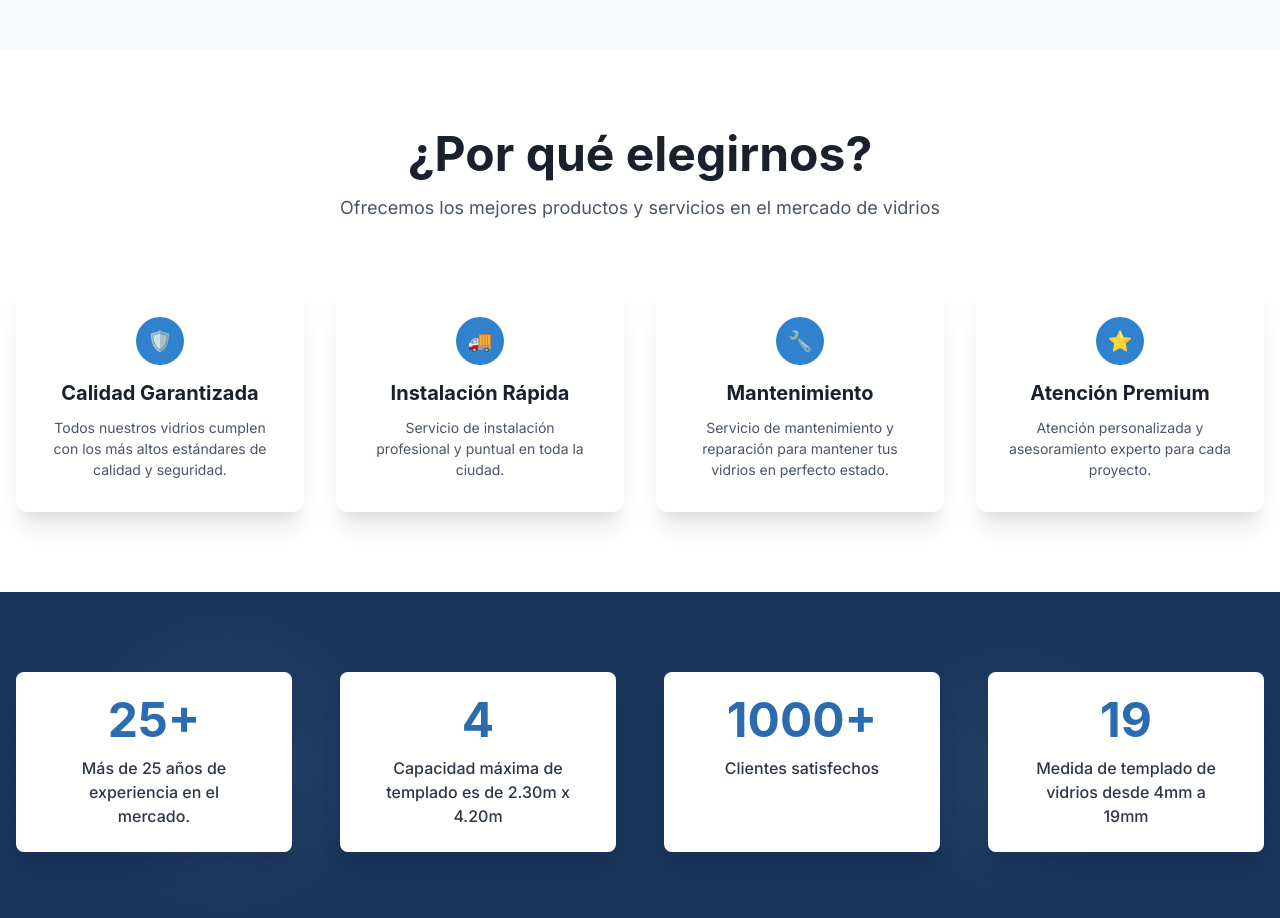
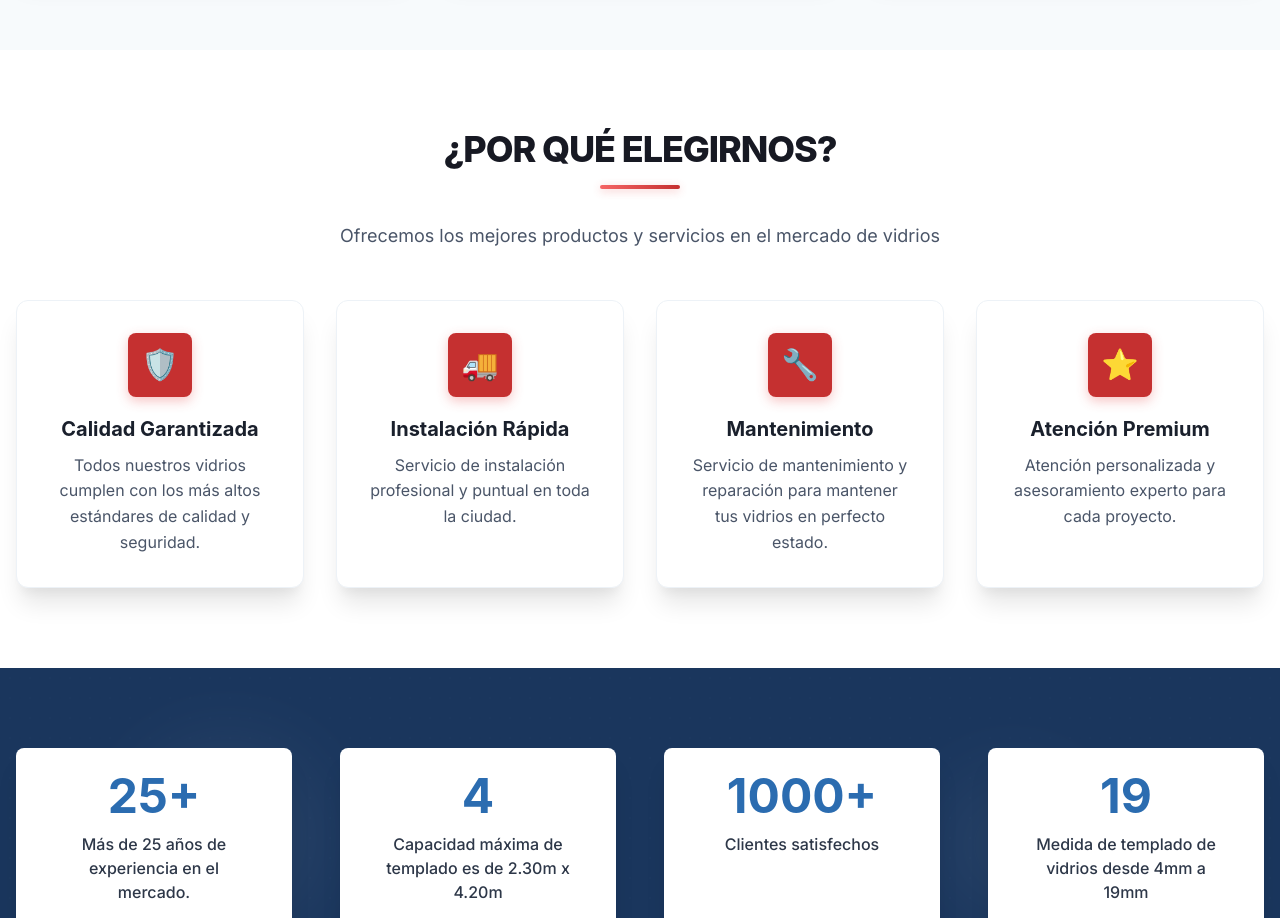
Before and after one commit to salva920/vidriosmilena, a Next.js app: page / in a window 1280 px wide. Shown: the part 2240-3158 px from the top of the page. Built offline with nearby package versions, Linux system fonts and the light colour scheme.

Commit message:
mejorando seccion de porque elegirnos?

```diff
--- a/components/FeaturesSection.tsx
+++ b/components/FeaturesSection.tsx
@@ -35,37 +35,93 @@ export default function FeaturesSection() {
   return (
     <Box id="nosotros" py="20" bg="white">
       <Container maxW="container.xl">
-        <VStack spacing="16">
-          <Box textAlign="center">
-            <Heading size="2xl" mb="4" color="gray.800">
-              ¿Por qué elegirnos?
+        <VStack spacing="12">
+          {/* Header Section */}
+          <Box textAlign="center" maxW="850px" mx="auto" px={{ base: '4', md: '6' }} w="100%">
+            <Heading
+              fontSize={{ base: '2xl', md: '3xl', lg: '4xl' }}
+              color="gray.900"
+              fontWeight="800"
+              letterSpacing={{ base: '-0.02em', md: '-0.03em' }}
+              textTransform="uppercase"
+              mb={{ base: '3', md: '4' }}
+              lineHeight="1.1"
+            >
+              ¿POR QUÉ ELEGIRNOS?
             </Heading>
-            <Text fontSize="lg" color="gray.600" maxW="600px">
+
+            <Box
+              w={{ base: '60px', md: '80px' }}
+              h="4px"
+              bgGradient="linear(to-r, red.400, red.600)"
+              borderRadius="full"
+              mx="auto"
+              mb={{ base: '6', md: '8' }}
+              boxShadow="0 2px 8px rgba(229, 62, 62, 0.3)"
+            />
+
+            <Text
+              fontSize={{ base: 'md', md: 'lg' }}
+              color="gray.600"
+              maxW="700px"
+              mx="auto"
+              lineHeight="1.7"
+            >
               Ofrecemos los mejores productos y servicios en el mercado de vidrios
             </Text>
           </Box>
 
-          <SimpleGrid columns={{ base: 1, md: 2, lg: 4 }} spacing="8">
+          {/* Features Grid */}
+          <SimpleGrid columns={{ base: 1, md: 2, lg: 4 }} spacing={{ base: '6', md: '8' }} w="100%">
             {features.map((feature, index) => (
-              <Card key={index} bg="white" boxShadow="xl" borderRadius="xl">
-                <CardBody textAlign="center" p="8">
+              <Card
+                key={index}
+                bg="white"
+                boxShadow="xl"
+                borderRadius="xl"
+                border="1px solid"
+                borderColor="gray.100"
+                _hover={{
+                  transform: 'translateY(-4px)',
+                  boxShadow: '2xl',
+                  transition: 'all 0.3s'
+                }}
+                transition="all 0.3s"
+              >
+                <CardBody textAlign="center" p={{ base: '6', md: '8' }}>
+                  {/* Icon in red square */}
                   <Box
-                    w="12"
-                    h="12"
-                    bg="blue.500"
-                    borderRadius="full"
+                    w={{ base: '14', md: '16' }}
+                    h={{ base: '14', md: '16' }}
+                    bg="red.600"
+                    borderRadius="lg"
                     display="flex"
                     alignItems="center"
                     justifyContent="center"
-                    mb="4"
+                    mb="5"
                     mx="auto"
+                    boxShadow="0 4px 12px rgba(229, 62, 62, 0.3)"
                   >
-                    <Text color="white" fontSize="xl" fontWeight="bold">{feature.icon}</Text>
+                    <Text color="white" fontSize={{ base: '2xl', md: '3xl' }} fontWeight="bold">
+                      {feature.icon}
+                    </Text>
                   </Box>
-                  <Heading size="md" mb="3" color="gray.800">
+
+                  <Heading
+                    size="md"
+                    mb="3"
+                    color="gray.800"
+                    fontWeight="700"
+                    fontSize={{ base: 'lg', md: 'xl' }}
+                  >
                     {feature.title}
                   </Heading>
-                  <Text color="gray.600" fontSize="sm">
+
+                  <Text
+                    color="gray.600"
+                    fontSize={{ base: 'sm', md: 'md' }}
+                    lineHeight="1.6"
+                  >
                     {feature.description}
                   </Text>
                 </CardBody>
```
